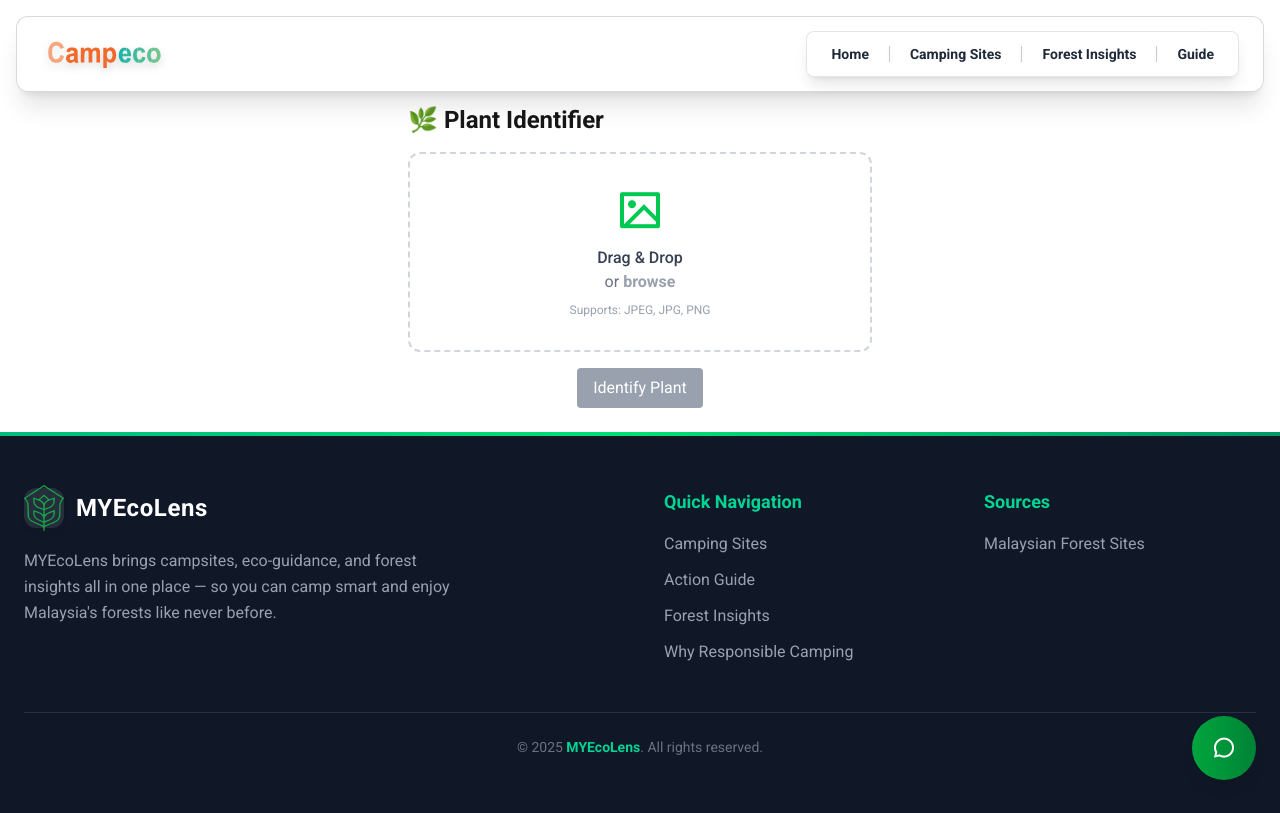
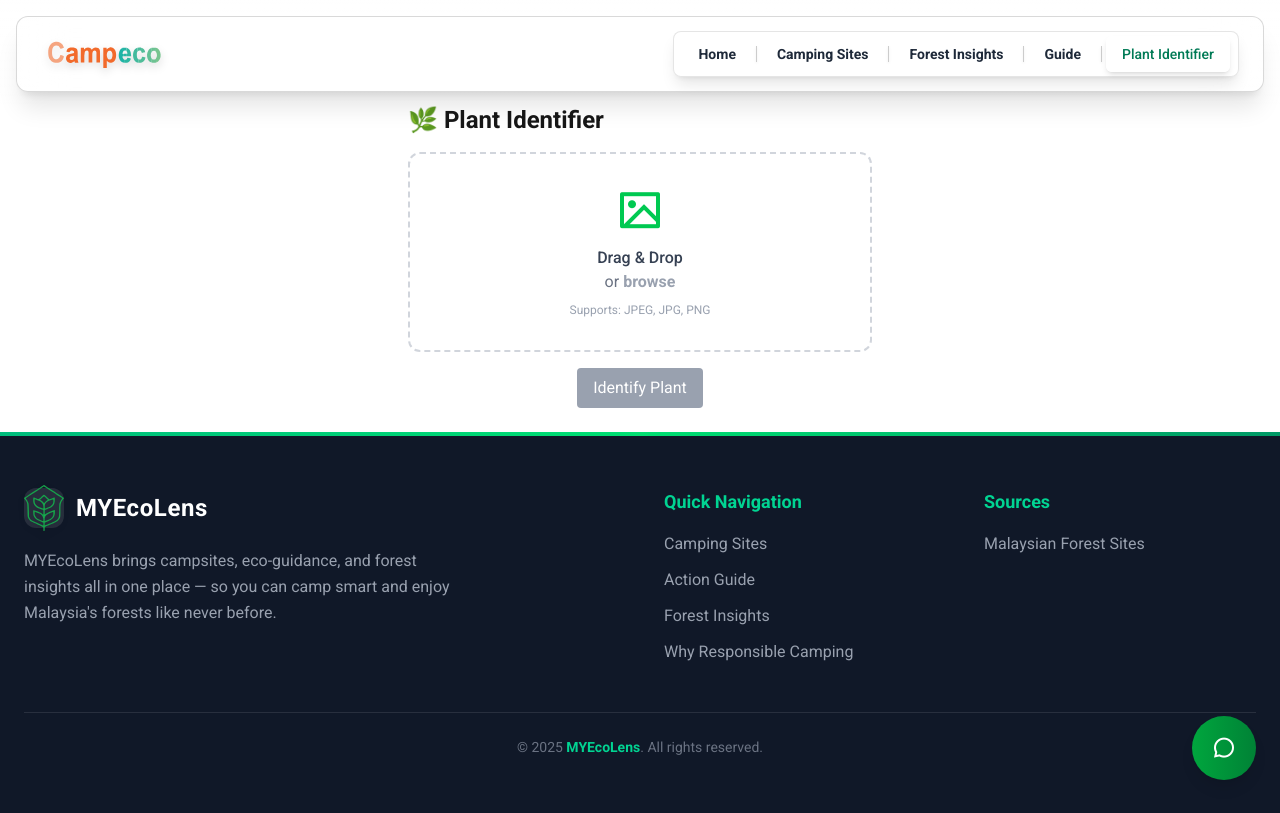
Before and after one commit to khantzeyar/my-ecolens, a Next.js app: page /plant in a window 1280 px wide. Built offline with nearby package versions, Linux system fonts and the light colour scheme.

Commit message:
Added the plant identifier to the nav bar.

```diff
--- a/src/app/components/Navbar.tsx
+++ b/src/app/components/Navbar.tsx
@@ -136,6 +136,7 @@ const Navbar = () => {
             { href: '/camp', label: 'Camping Sites', active: pathname.startsWith('/camp') },
             { href: '/insights', label: 'Forest Insights', active: pathname.startsWith('/insights') },
             { href: '/guide', label: 'Guide', active: pathname.startsWith('/guide') },
+            { href: '/plant', label: 'Plant Identifier', active: pathname.startsWith('/plant') },
           ].map((link, idx, arr) => (
             <React.Fragment key={link.href}>
               <Link
```
